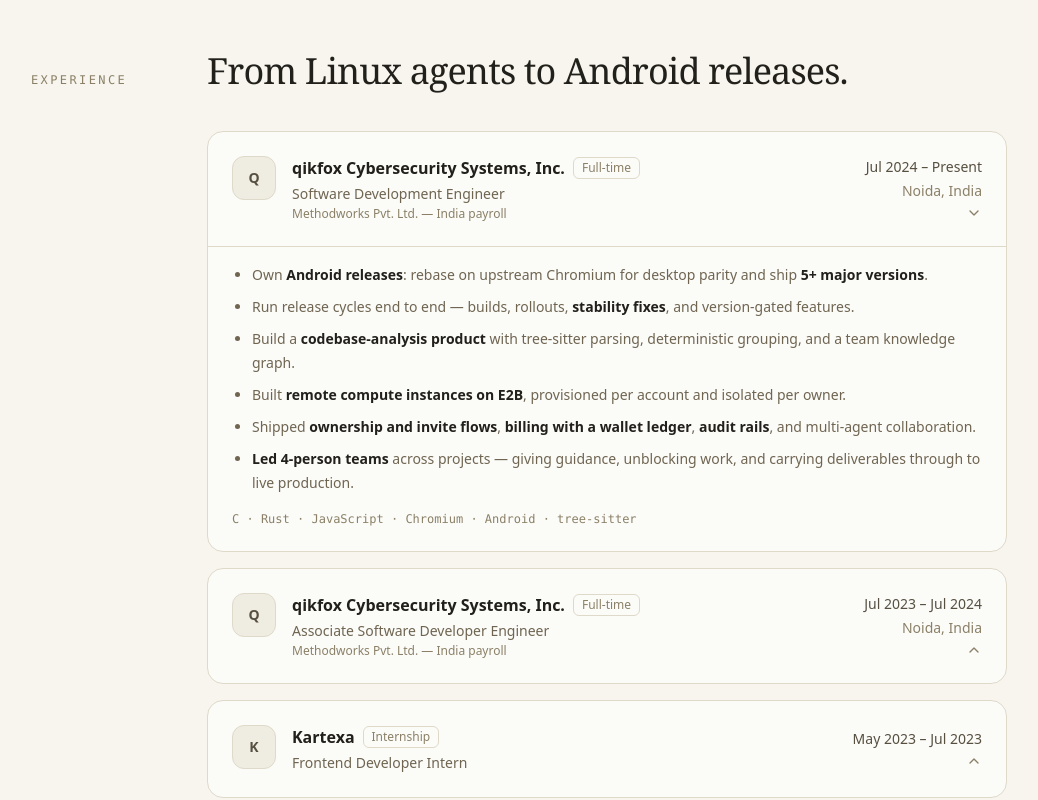
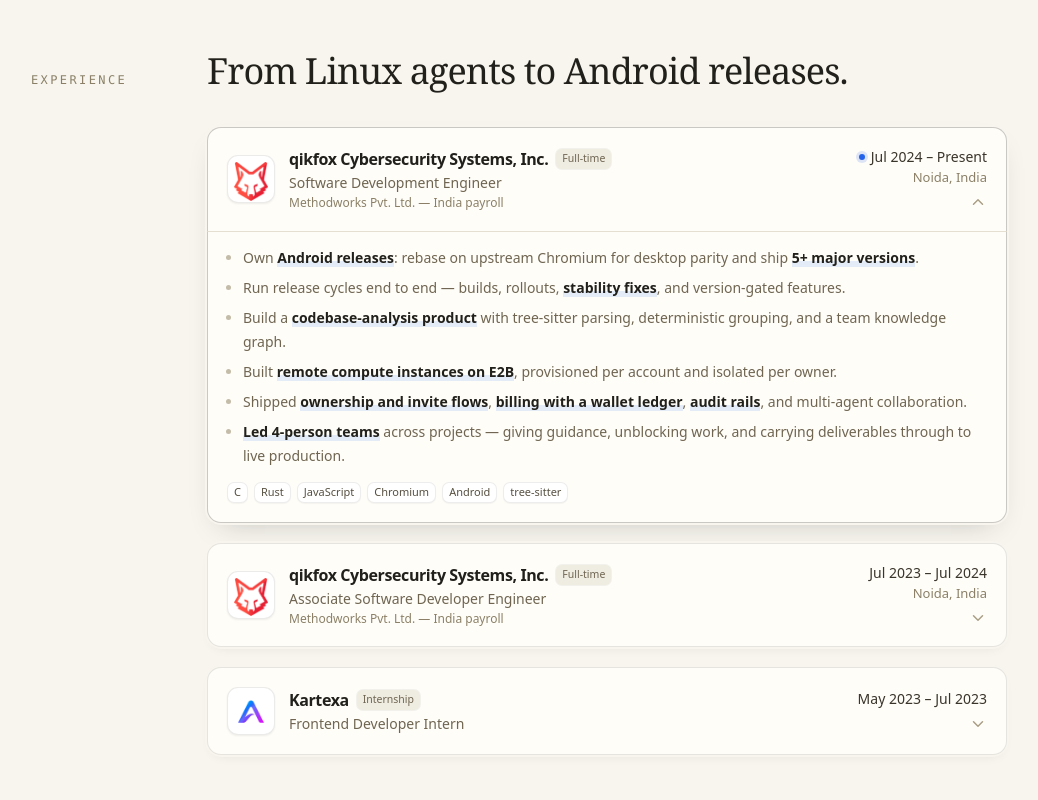
Before and after one commit to Nikhilnv1209/nikhil-verma, a React (Vite) app: page / in a window 1280 px wide. Shown: the part 1060-1860 px from the top of the page, without its empty margins (121-1159 px from the left). Built offline with nearby package versions, Linux system fonts and the light colour scheme; no server answers.

Commit message:
feat: polish experience and project cards

```diff
--- a/src/components/Experience.tsx
+++ b/src/components/Experience.tsx
@@ -1,15 +1,13 @@
 import { Fragment, useState } from 'react'
 import { experience } from '../data/portfolio'
 import { ChevronIcon } from './Icons'
+import { Reveal } from './Reveal'
 import { Section } from './Section'
 
 function renderHighlight(text: string) {
   return text.split('**').map((part, index) =>
     index % 2 === 1 ? (
-      <strong
-        key={index}
-        className="font-semibold text-stone-900 dark:text-stone-100"
-      >
+      <strong key={index} className="highlight">
         {part}
       </strong>
     ) : (
@@ -27,36 +25,44 @@ export function Experience() {
         From Linux agents to Android releases.
       </h2>
 
-      <div className="mt-10 flex flex-col gap-4">
+      <div className="mt-9 flex flex-col gap-5">
         {experience.map((job, index) => {
           const open = openIndex === index
+          const current = job.period.includes('Present')
+          const panelId = `experience-panel-${index}`
 
           return (
+            <Reveal key={`${job.company}-${job.period}-${job.role}`} delay={index * 70}>
               <article
-              key={`${job.company}-${job.period}-${job.role}`}
-              className="overflow-hidden rounded-2xl border border-stone-200 bg-white/60 transition-colors hover:border-stone-300 dark:border-stone-800 dark:bg-stone-900/30 dark:hover:border-stone-700"
+                data-open={open}
+                className="card-surface overflow-hidden rounded-[14px]"
               >
                 <button
                   type="button"
                   onClick={() => setOpenIndex(open ? null : index)}
                   aria-expanded={open}
-                className="flex w-full flex-col gap-4 p-5 text-left sm:flex-row sm:items-center sm:justify-between sm:gap-6 sm:p-6"
+                  aria-controls={panelId}
+                  className="flex w-full flex-col gap-4 p-4 text-left sm:flex-row sm:items-center sm:justify-between sm:gap-5 sm:p-5"
                 >
-                <div className="flex items-start gap-4">
-                  <span className="grid size-11 shrink-0 place-items-center rounded-xl border border-stone-200 bg-stone-100 text-sm font-semibold text-stone-700 dark:border-stone-700 dark:bg-stone-800 dark:text-stone-200">
-                    {job.mark}
+                  <div className="flex min-w-0 items-center gap-3.5">
+                    <span className="logo-tile size-11 text-[13px] font-semibold sm:size-12">
+                      {job.logo ? (
+                        <img src={job.logo} alt="" aria-hidden="true" loading="lazy" />
+                      ) : (
+                        job.mark
+                      )}
                     </span>
 
                     <div className="min-w-0">
-                    <div className="flex flex-wrap items-center gap-2">
-                      <span className="font-semibold text-stone-900 dark:text-stone-100">
+                      <div className="flex flex-wrap items-center gap-x-2 gap-y-1">
+                        <span className="font-semibold tracking-tight text-stone-900 dark:text-stone-100">
                           {job.company}
                         </span>
-                      <span className="rounded-md border border-stone-200 px-2 py-0.5 text-xs font-medium text-stone-500 dark:border-stone-700 dark:text-stone-400">
+                        <span className="rounded-md bg-stone-100 px-1.5 py-0.5 text-[10.5px] font-medium text-stone-600 ring-1 ring-stone-900/5 dark:bg-stone-800 dark:text-stone-300 dark:ring-white/5">
                           {job.type}
                         </span>
                       </div>
-                    <p className="mt-1 text-sm text-stone-600 dark:text-stone-400">
+                      <p className="mt-0.5 text-sm text-stone-600 dark:text-stone-400">
                         {job.role}
                       </p>
                       {job.note ? (
@@ -67,38 +73,53 @@ export function Experience() {
                     </div>
                   </div>
 
-                <div className="flex items-center justify-between gap-4 text-xs text-stone-500 sm:flex-col sm:items-end sm:gap-1 sm:text-sm">
-                  <span className="font-medium text-stone-700 dark:text-stone-200">
+                  <div className="flex items-center justify-between gap-3 sm:shrink-0 sm:flex-col sm:items-end sm:gap-0.5">
+                    <span className="flex items-center gap-1.5 text-[13px] font-medium tabular-nums text-stone-800 sm:text-sm dark:text-stone-100">
+                      {current ? (
+                        <span className="status-dot" aria-hidden="true" />
+                      ) : null}
                       {job.period}
                     </span>
-                  {job.location ? <span>{job.location}</span> : null}
+                    {job.location ? (
+                      <span className="text-xs text-stone-500 sm:text-[13px] dark:text-stone-400">
+                        {job.location}
+                      </span>
+                    ) : null}
                     <ChevronIcon
-                    className={`size-4 shrink-0 transition-transform duration-300 ${
-                      open ? 'rotate-180' : ''
+                      className={`size-[18px] shrink-0 text-stone-400 transition-transform duration-400 ease-out sm:mt-1 dark:text-stone-500 ${
+                        open ? '' : 'rotate-180'
                       }`}
                     />
                   </div>
                 </button>
 
                 <div
-                className={`grid transition-[grid-template-rows] duration-300 ease-out ${
-                  open ? 'grid-rows-[1fr]' : 'grid-rows-[0fr]'
-                }`}
+                  id={panelId}
+                  role="region"
+                  aria-hidden={!open}
+                  inert={!open}
+                  className="accordion"
                 >
-                <div className="overflow-hidden">
-                  <div className="border-t border-stone-200 px-5 pb-5 pt-4 sm:px-6 sm:pb-6 dark:border-stone-800">
-                    <ul className="list-disc space-y-2 pl-5 text-sm leading-6 text-stone-600 dark:text-stone-400">
+                  <div>
+                    <div className="accordion-body border-t border-stone-200/80 px-4 pb-4 pt-3.5 sm:px-5 sm:pb-5 dark:border-stone-800/80">
+                      <ul className="list-disc space-y-1.5 pl-4 text-sm leading-6 text-stone-600 marker:text-stone-400/70 dark:text-stone-400 dark:marker:text-stone-600">
                         {job.highlights.map((highlight) => (
                           <li key={highlight}>{renderHighlight(highlight)}</li>
                         ))}
                       </ul>
-                    <p className="mt-4 font-mono text-xs text-stone-500 dark:text-stone-400">
-                      {job.tech.join(' · ')}
-                    </p>
+
+                      <div className="mt-3.5 flex flex-wrap gap-1.5">
+                        {job.tech.map((item) => (
+                          <span key={item} className="tech-pill">
+                            {item}
+                          </span>
+                        ))}
+                      </div>
                     </div>
                   </div>
                 </div>
               </article>
+            </Reveal>
           )
         })}
       </div>
--- /dev/null
+++ b/src/components/Reveal.tsx
@@ -0,0 +1,25 @@
+import type { CSSProperties, ReactNode } from 'react'
+import { useReveal } from '../hooks/useReveal'
+
+type RevealProps = {
+  children: ReactNode
+  className?: string
+  /** Stagger, in ms. Cards in a list read as a sequence, not a block. */
+  delay?: number
+  style?: CSSProperties
+}
+
+export function Reveal({ children, className, delay = 0, style }: RevealProps) {
+  const { ref, visible } = useReveal<HTMLDivElement>()
+
+  return (
+    <div
+      ref={ref}
+      data-visible={visible}
+      className={className ? `reveal ${className}` : 'reveal'}
+      style={{ ...style, transitionDelay: delay ? `${delay}ms` : undefined }}
+    >
+      {children}
+    </div>
+  )
+}
--- a/src/data/portfolio.ts
+++ b/src/data/portfolio.ts
@@ -10,6 +10,8 @@ export type ExperienceItem = {
   period: string
   type: string
   location?: string
+  /** Company mark; falls back to the initials in `mark` when absent. */
+  logo?: string
   mark: string
   tech: string[]
   highlights: string[]
@@ -69,6 +71,7 @@ export const experience: ExperienceItem[] = [
     period: 'Jul 2024 – Present',
     type: 'Full-time',
     location: 'Noida, India',
+    logo: '/logos/qikfox.png',
     mark: 'Q',
     tech: ['C', 'Rust', 'JavaScript', 'Chromium', 'Android', 'tree-sitter'],
     highlights: [
@@ -87,6 +90,7 @@ export const experience: ExperienceItem[] = [
     period: 'Jul 2023 – Jul 2024',
     type: 'Full-time',
     location: 'Noida, India',
+    logo: '/logos/qikfox.png',
     mark: 'Q',
     tech: ['Go', 'Python', 'Linux', 'MCP', 'AI Agents'],
     highlights: [
@@ -101,6 +105,7 @@ export const experience: ExperienceItem[] = [
     role: 'Frontend Developer Intern',
     period: 'May 2023 – Jul 2023',
     type: 'Internship',
+    logo: '/logos/kartexa.png',
     mark: 'K',
     tech: ['React', 'Tailwind CSS', 'Node.js'],
     highlights: [
--- /dev/null
+++ b/src/hooks/useReveal.ts
@@ -0,0 +1,44 @@
+import { useEffect, useRef, useState } from 'react'
+
+type RevealOptions = {
+  /** How much of the element must be on screen before it counts as seen. */
+  threshold?: number
+  /** Shrinks the viewport so cards land after they clear the fold, not on it. */
+  rootMargin?: string
+}
+
+/**
+ * Flips once when an element scrolls into view, then stops observing. Content
+ * above the fold is visible immediately, so this never delays first paint.
+ */
+export function useReveal<T extends HTMLElement = HTMLDivElement>({
+  threshold = 0.2,
+  rootMargin = '0px 0px -8% 0px',
+}: RevealOptions = {}) {
+  const ref = useRef<T>(null)
+  // No observer (old browser, non-DOM runtime) means nothing will ever fire,
+  // so start revealed instead of waiting for an event that cannot arrive.
+  const [visible, setVisible] = useState(
+    () => typeof IntersectionObserver === 'undefined',
+  )
+
+  useEffect(() => {
+    const node = ref.current
+    if (!node || typeof IntersectionObserver === 'undefined') return
+
+    const observer = new IntersectionObserver(
+      (entries) => {
+        if (entries.some((entry) => entry.isIntersecting)) {
+          setVisible(true)
+          observer.disconnect()
+        }
+      },
+      { threshold, rootMargin },
+    )
+
+    observer.observe(node)
+    return () => observer.disconnect()
+  }, [threshold, rootMargin])
+
+  return { ref, visible }
+}
--- a/src/index.css
+++ b/src/index.css
@@ -10,6 +10,10 @@
   --font-mono:
     ui-monospace, SFMono-Regular, Menlo, Monaco, Consolas, 'Liberation Mono',
     'Courier New', monospace;
+
+  /* One easing curve for everything that moves. Fast out, long tail — reads
+     as weight rather than as bounce. */
+  --ease-out: cubic-bezier(0.23, 1, 0.32, 1);
 
   /* Bone & Cobalt — neutral ramp */
   --color-stone-50: #f7f5ee;
@@ -161,6 +165,247 @@ html.dark .portrait[data-active='true'] .portrait-frame {
   }
 }
 
+/* Cards
+   ---------------------------------------------------------------------------
+   Crisp, not glassy. To read as an object on a flat page a card needs a fill
+   that differs from the page, a visible hairline, and a shadow with a short
+   falloff. Translucency supplied none of those: 36% warm white over warm cream
+   is a ~1% luminance step, and a white border on a cream page has nothing to
+   separate. So: near-opaque fill, one hairline, a 2px ring of page colour for
+   breathing room, and two tight shadows.
+   --------------------------------------------------------------------------- */
+
+:root {
+  --card-bg: #fffdf8;
+  --card-bg-hover: #fffefa;
+  --card-ring: var(--color-stone-50);
+  --card-line: rgba(34, 32, 26, 0.11);
+  --card-line-hover: rgba(34, 32, 26, 0.17);
+  --card-line-open: rgba(34, 32, 26, 0.24);
+}
+
+html.dark {
+  --card-bg: #1a1814;
+  --card-bg-hover: #1e1b16;
+  --card-ring: var(--color-stone-950);
+  --card-line: rgba(255, 255, 255, 0.08);
+  --card-line-hover: rgba(255, 255, 255, 0.13);
+  --card-line-open: rgba(255, 255, 255, 0.2);
+}
+
+.card-surface {
+  background-color: var(--card-bg);
+  box-shadow:
+    inset 0 0 0 1px var(--card-line),
+    0 0 0 2px var(--card-ring),
+    0 1px 2px rgba(34, 32, 26, 0.05),
+    0 5px 14px -8px rgba(34, 32, 26, 0.16);
+  transition:
+    background-color 240ms var(--ease-out),
+    box-shadow 240ms var(--ease-out);
+}
+
+.card-surface:hover {
+  background-color: var(--card-bg-hover);
+  box-shadow:
+    inset 0 0 0 1px var(--card-line-hover),
+    0 0 0 2px var(--card-ring),
+    0 1px 2px rgba(34, 32, 26, 0.05),
+    0 8px 20px -10px rgba(34, 32, 26, 0.2);
+}
+
+html.dark .card-surface {
+  box-shadow:
+    inset 0 0 0 1px var(--card-line),
+    0 0 0 2px var(--card-ring),
+    0 1px 2px rgba(0, 0, 0, 0.45),
+    0 6px 18px -10px rgba(0, 0, 0, 0.7);
+}
+
+html.dark .card-surface:hover {
+  box-shadow:
+    inset 0 0 0 1px var(--card-line-hover),
+    0 0 0 2px var(--card-ring),
+    0 1px 2px rgba(0, 0, 0, 0.45),
+    0 10px 26px -12px rgba(0, 0, 0, 0.8);
+}
+
+/* An open row settles instead of jumping: the hairline firms up and the shadow
+   deepens a hair. No colour, no lift. */
+.card-surface[data-open='true'] {
+  box-shadow:
+    inset 0 0 0 1px var(--card-line-open),
+    0 0 0 2px var(--card-ring),
+    0 1px 2px rgba(34, 32, 26, 0.06),
+    0 12px 28px -14px rgba(34, 32, 26, 0.26);
+}
+
+html.dark .card-surface[data-open='true'] {
+  box-shadow:
+    inset 0 0 0 1px var(--card-line-open),
+    0 0 0 2px var(--card-ring),
+    0 1px 2px rgba(0, 0, 0, 0.5),
+    0 14px 32px -16px rgba(0, 0, 0, 0.85);
+}
+
+/* Company mark — the real logo, on a light tile so brand colour survives both
+   themes. */
+.logo-tile {
+  display: grid;
+  flex-shrink: 0;
+  place-items: center;
+  overflow: hidden;
+  border-radius: 11px;
+  background-color: #fff;
+  color: var(--color-stone-700);
+  box-shadow:
+    inset 0 0 0 1px rgba(34, 32, 26, 0.09),
+    0 1px 2px rgba(34, 32, 26, 0.07);
+}
+
+.logo-tile img {
+  width: 100%;
+  height: 100%;
+  padding: 7px;
+  object-fit: contain;
+}
+
+html.dark .logo-tile {
+  background-color: var(--color-stone-100);
+  color: var(--color-stone-800);
+  box-shadow:
+    inset 0 0 0 1px rgba(0, 0, 0, 0.22),
+    0 1px 2px rgba(0, 0, 0, 0.45);
+}
+
+/* Tech chips — separate objects, not a dotted string. */
+.tech-pill {
+  border-radius: 7px;
+  background-color: #fff;
+  padding: 0.1875rem 0.4375rem;
+  font-size: 11px;
+  font-weight: 500;
+  line-height: 1.35;
+  color: var(--color-stone-700);
+  box-shadow:
+    inset 0 0 0 1px rgba(34, 32, 26, 0.08),
+    0 1px 1px rgba(34, 32, 26, 0.04);
+}
+
+html.dark .tech-pill {
+  background-color: #23201a;
+  color: var(--color-stone-300);
+  box-shadow:
+    inset 0 0 0 1px rgba(255, 255, 255, 0.07),
+    0 1px 1px rgba(0, 0, 0, 0.35);
+}
+
+/* Accordion — the row opens on a curve, the body fades in a beat behind it. */
+.accordion {
+  display: grid;
+  grid-template-rows: 0fr;
+  transition: grid-template-rows 420ms var(--ease-out);
+}
+
+.accordion > * {
+  overflow: hidden;
+}
+
+.card-surface[data-open='true'] .accordion {
+  grid-template-rows: 1fr;
+}
+
+.accordion-body {
+  opacity: 0;
+  transform: translateY(-4px);
+  transition:
+    opacity 220ms var(--ease-out),
+    transform 220ms var(--ease-out);
+}
+
+.card-surface[data-open='true'] .accordion-body {
+  opacity: 1;
+  transform: none;
+  transition-duration: 320ms;
+  transition-delay: 70ms;
+}
+
+/* Reveal on scroll — a 12px lift over 480ms, staggered per card. */
+.reveal {
+  opacity: 0;
+  transform: translateY(12px);
+  transition:
+    opacity 480ms var(--ease-out),
+    transform 480ms var(--ease-out);
+}
+
+.reveal[data-visible='true'] {
+  opacity: 1;
+  transform: none;
+}
+
+@media (prefers-reduced-motion: reduce) {
+  .reveal {
+    opacity: 1;
+    transform: none;
+  }
+
+  .accordion,
+  .accordion-body {
+    transition: none;
+  }
+}
+
+/* Current-role marker. Slow enough to be a breath, not a blip. */
+.status-dot {
+  --dot: var(--color-accent-600);
+  position: relative;
+  display: inline-block;
+  width: 6px;
+  height: 6px;
+  border-radius: 9999px;
+  background-color: var(--dot);
+  animation: status-pulse 3.2s var(--ease-out) infinite;
+}
+
+html.dark .status-dot {
+  --dot: var(--color-accent-400);
+}
+
+@keyframes status-pulse {
+  0%,
+  100% {
+    box-shadow: 0 0 0 3px color-mix(in oklab, var(--dot) 16%, transparent);
+  }
+  50% {
+    box-shadow: 0 0 0 5px color-mix(in oklab, var(--dot) 6%, transparent);
+  }
+}
+
+/* Emphasis in prose: semibold, plus a whisper of accent under the baseline —
+   enough to guide the eye, not enough to read as a highlighter. */
+.highlight {
+  font-weight: 600;
+  color: var(--color-stone-900);
+  background-image: linear-gradient(
+    to top,
+    color-mix(in oklab, var(--color-accent-500) 14%, transparent) 0 32%,
+    transparent 32%
+  );
+  box-decoration-break: clone;
+  -webkit-box-decoration-break: clone;
+}
+
+html.dark .highlight {
+  color: var(--color-stone-100);
+  background-image: linear-gradient(
+    to top,
+    color-mix(in oklab, var(--color-accent-400) 16%, transparent) 0 32%,
+    transparent 32%
+  );
+}
+
+
 @keyframes dropdown-in {
   from {
     opacity: 0;
```
Also changed, not shown: src/components/Projects.tsx (+16 -14 lines), public/logos/kartexa.png (added), public/logos/qikfox.png (added). Lines whose indentation alone changed are shown as unchanged.
